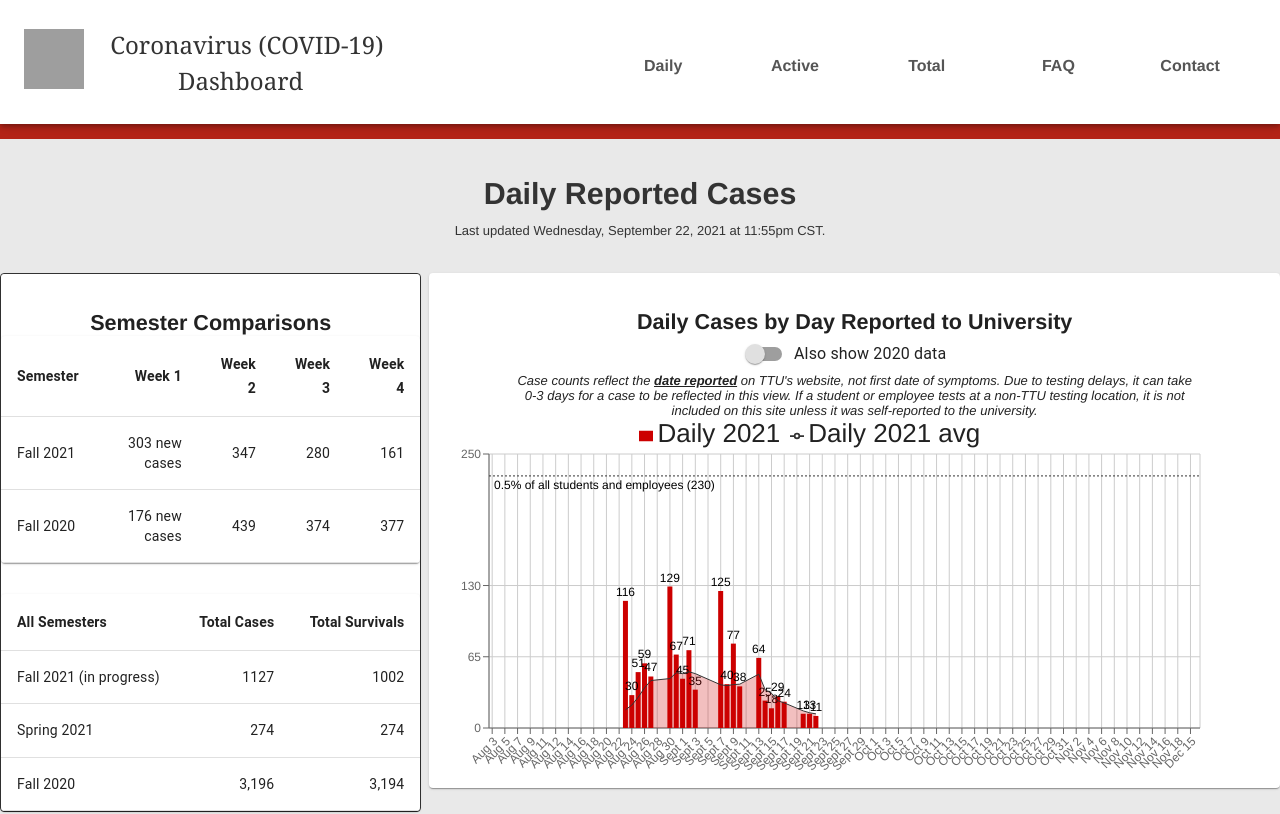
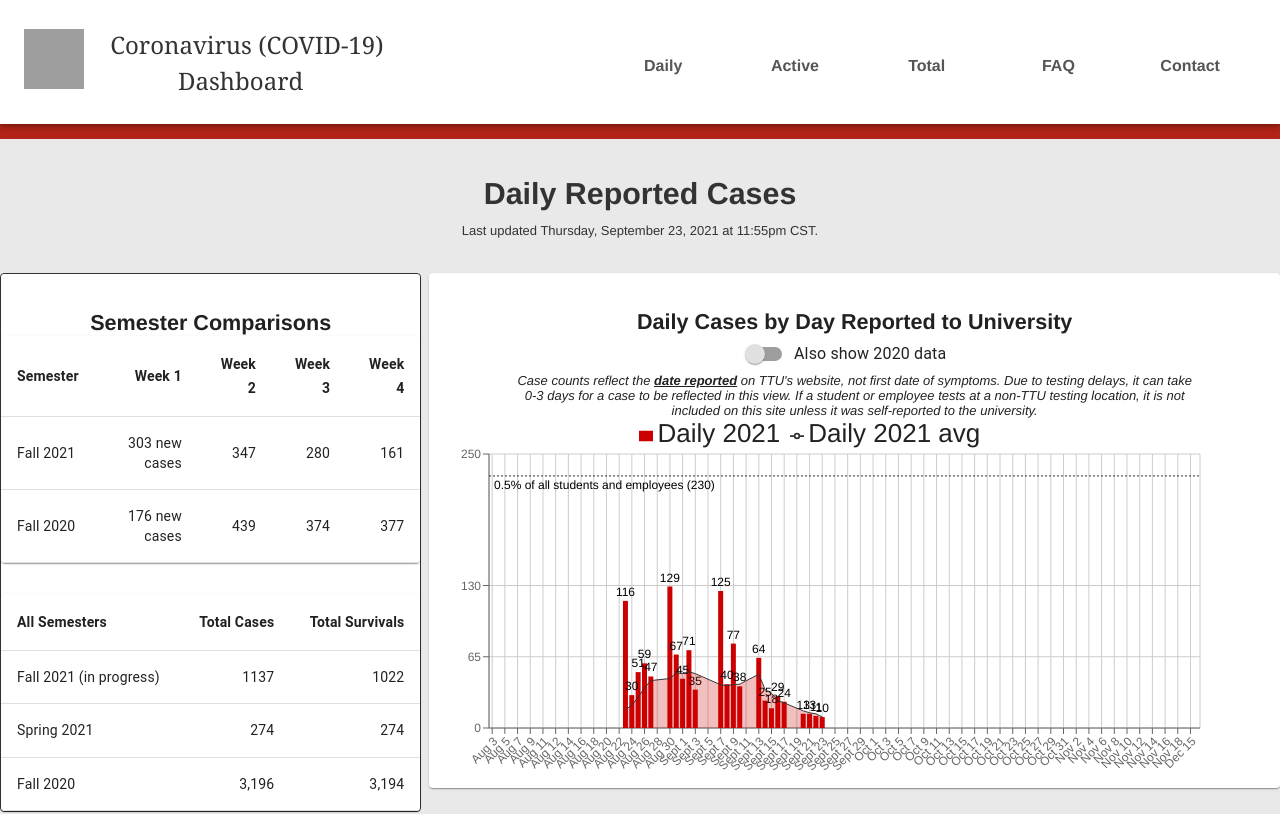
Before and after one commit to adrianaholley/adrianaholley.github.io, a React (Create React App) app: page /#/daily in a window 1280 px wide. Shown: the top 814 px of the page. Built offline with nearby package versions, Linux system fonts and the light colour scheme; grey boxes are pictures that could not be loaded.

Commit message:
add sept 23 2021

```diff
--- a/src/Activegraph.js
+++ b/src/Activegraph.js
@@ -71,7 +71,7 @@ class Activegraph extends Component {
 								<YAxis
 									fontSize="12"
 									domain={this.state.PastDataIsOff ?
-										(['dataMin - 116', 'dataMax + 11'])
+										(['dataMin - 115', 'dataMax + 11'])
 										: (['dataMin - 25', 'dataMax + 50'])}
 								/>) : (
 								<YAxis interval={8} scale="log" domain={['0', 'dataMax + 350']} fontSize="12" />)
--- a/src/Newgraph.js
+++ b/src/Newgraph.js
@@ -73,7 +73,7 @@ class Newgraph extends Component {
 								<YAxis
 									fontSize="12"
 									domain={this.state.PastDataIsOff ?
-										(['dataMin - 11', 'dataMax + 121'])
+										(['dataMin - 10', 'dataMax + 121'])
 										: (['dataMin', 'dataMax + 22'])}
 								/>) : (
 								<YAxis interval={8} scale="log" domain={['0', 'dataMax + 350']} fontSize="12" />)
--- a/src/fall2020.js
+++ b/src/fall2020.js
@@ -1,6 +1,6 @@
 //update daily
-var globaldate = "Last updated Wednesday, September 22, 2021 at 11:55pm CST."
-var todayinarray = 51
+var globaldate = "Last updated Thursday, September 23, 2021 at 11:55pm CST."
+var todayinarray = 52
 
 const fall2020 = [
 	{
@@ -528,10 +528,13 @@ const fall2020 = [
 		"Date": "Sept 23",
 		"Daily 2020": 40,
 		"Daily 2020 avg": 26.7,
-		"Daily 2021": null,
-		"Daily 2021 avg": null,
+		"Daily 2021": 10,
+		"Daily 2021 avg": 10.1,
 		"Active 2020": 244,
-		"Total 2020": 1530
+		"Active 2021": 115,
+		"Total 2020": 1530,
+		"Total 2021": 1137,
+		"Total Recoveries 2021": 1022
 	},
 	{
 		"Date": "Sept 24",
```
